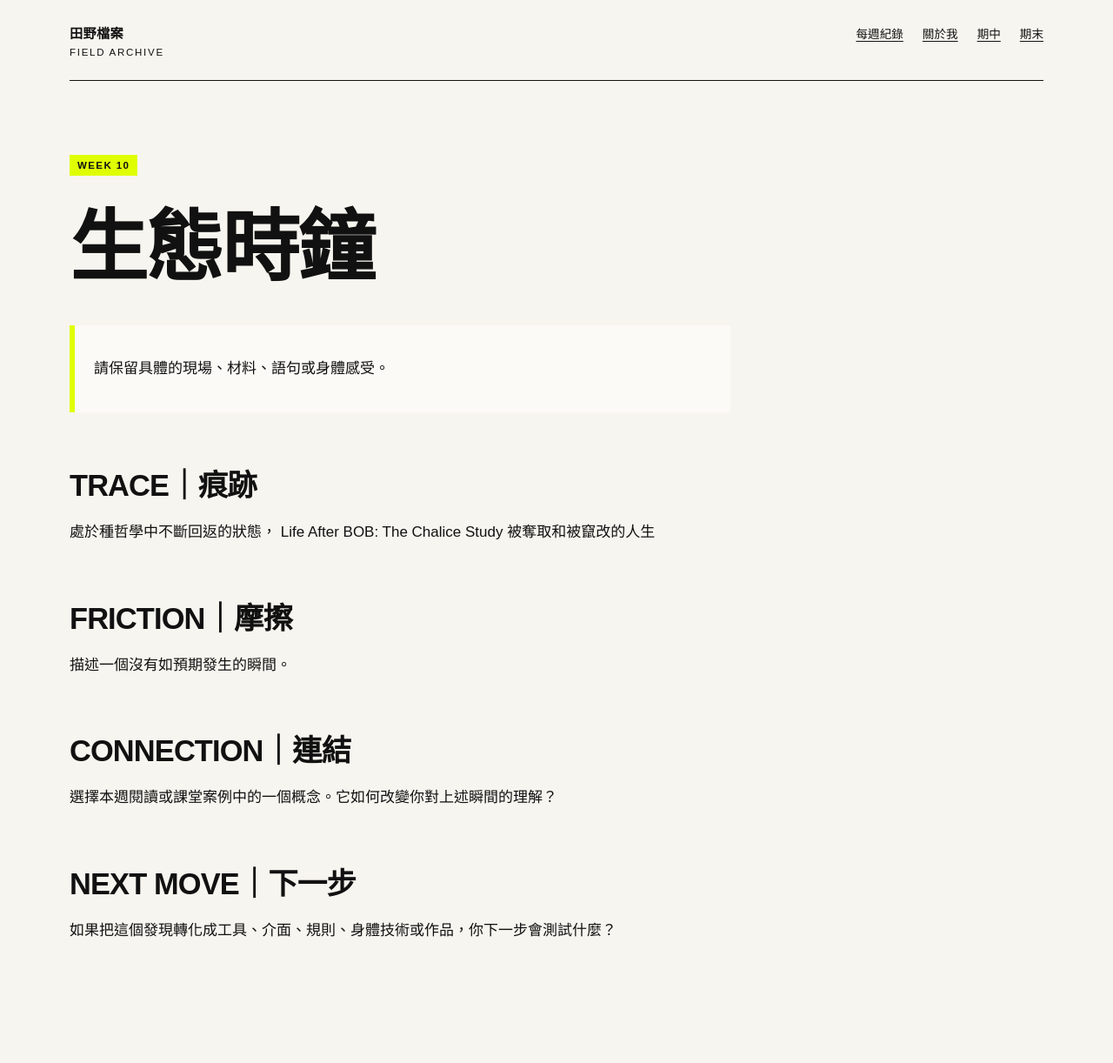
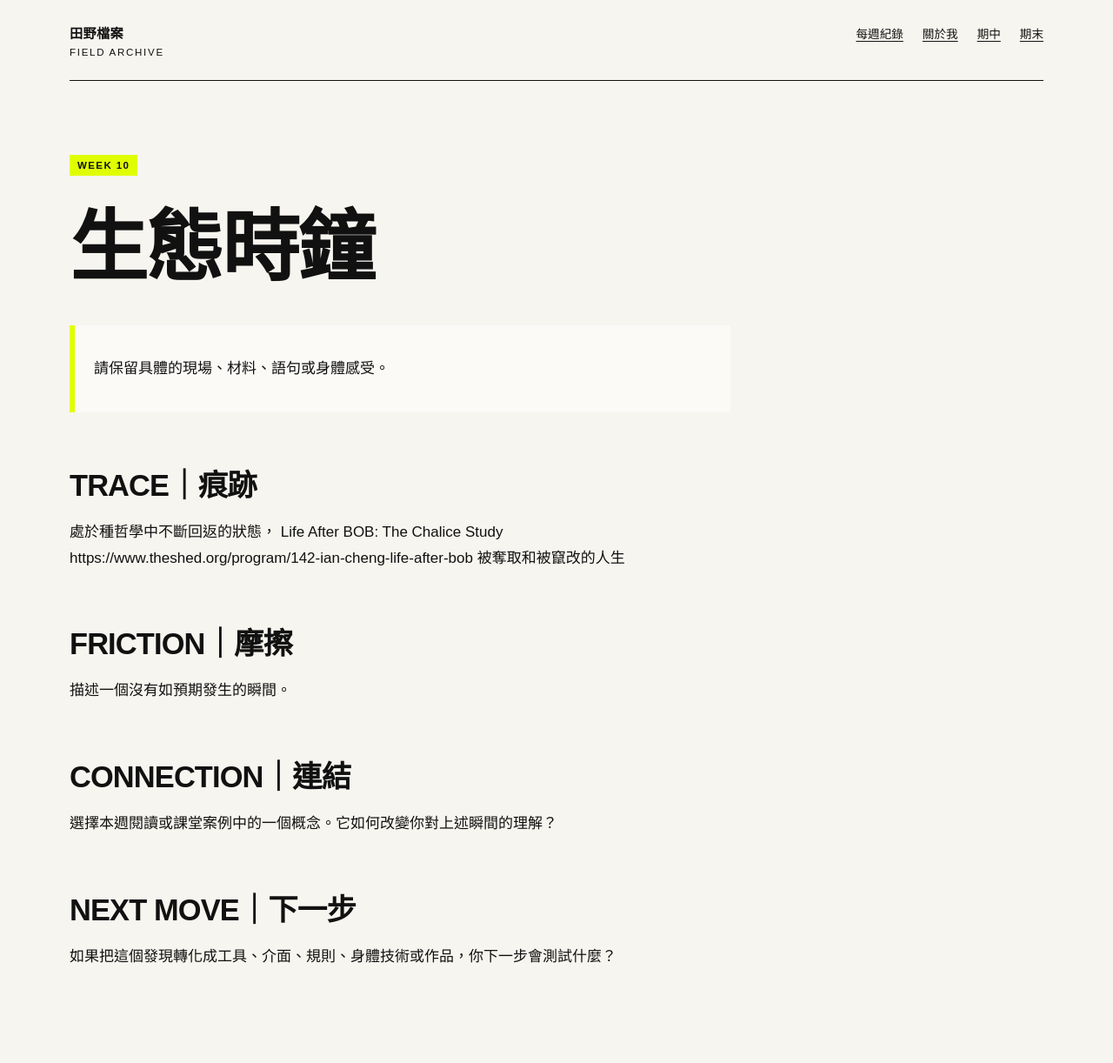
Before and after one commit to irisalco/fieldworkarchive, a Jekyll site: the page built from weeks/week-10.md, in a window 1280 px wide. Shown: the whole page at 87% size. Built offline with Jekyll 4.4.1, drawn with Linux system fonts in a browser that asks for light colours; before the commit the page ends 1192 px from its top, so only the background shows below that; part of the change alters nothing that is shown.

Commit message:
Update week-10.md

```diff
--- a/weeks/week-10.md
+++ b/weeks/week-10.md
@@ -14,6 +14,7 @@ permalink: /weeks/week-10/
 
 處於種哲學中不斷回返的狀態，
 Life After BOB: The Chalice Study
+https://www.theshed.org/program/142-ian-cheng-life-after-bob
 被奪取和被竄改的人生
 
 ## FRICTION｜摩擦
```
